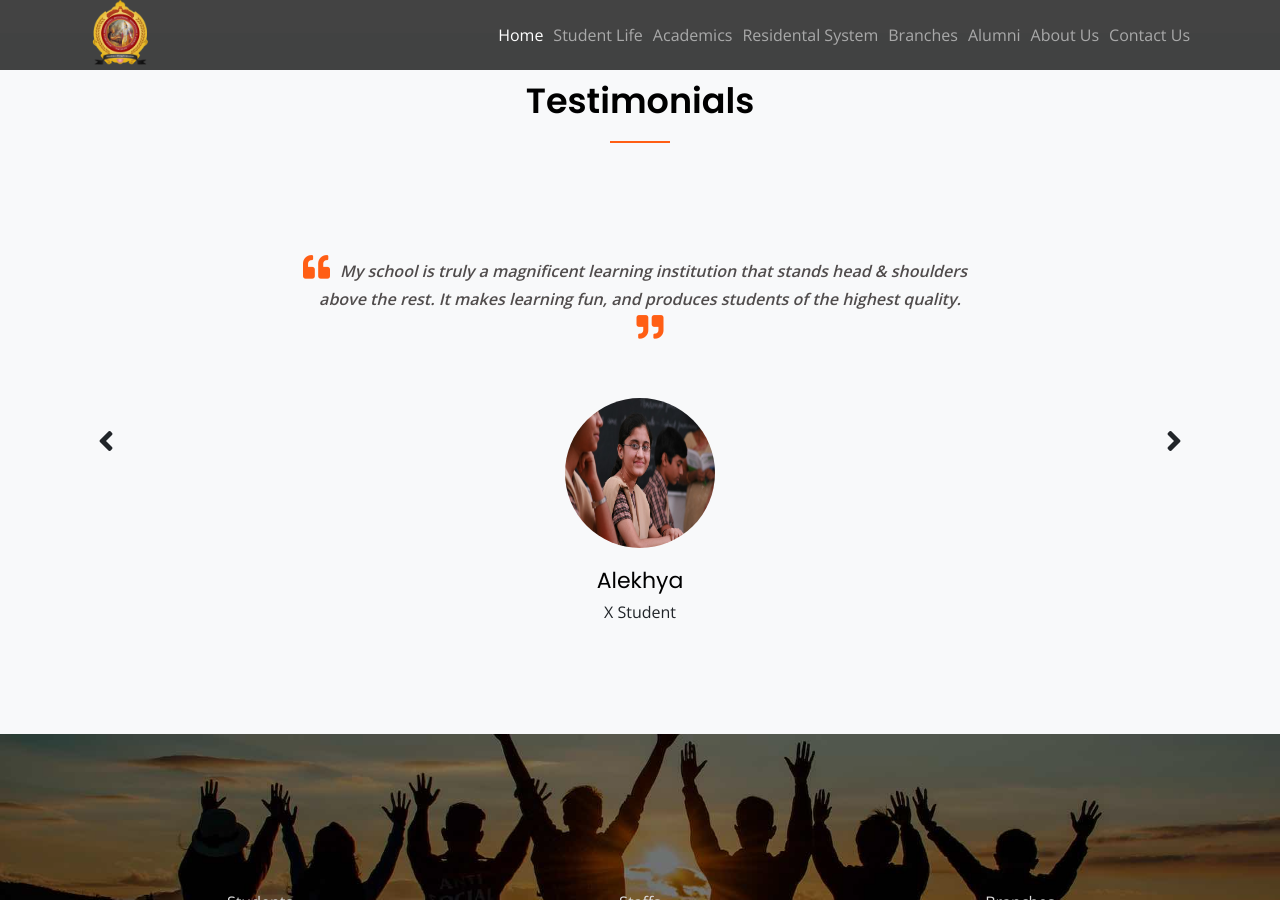
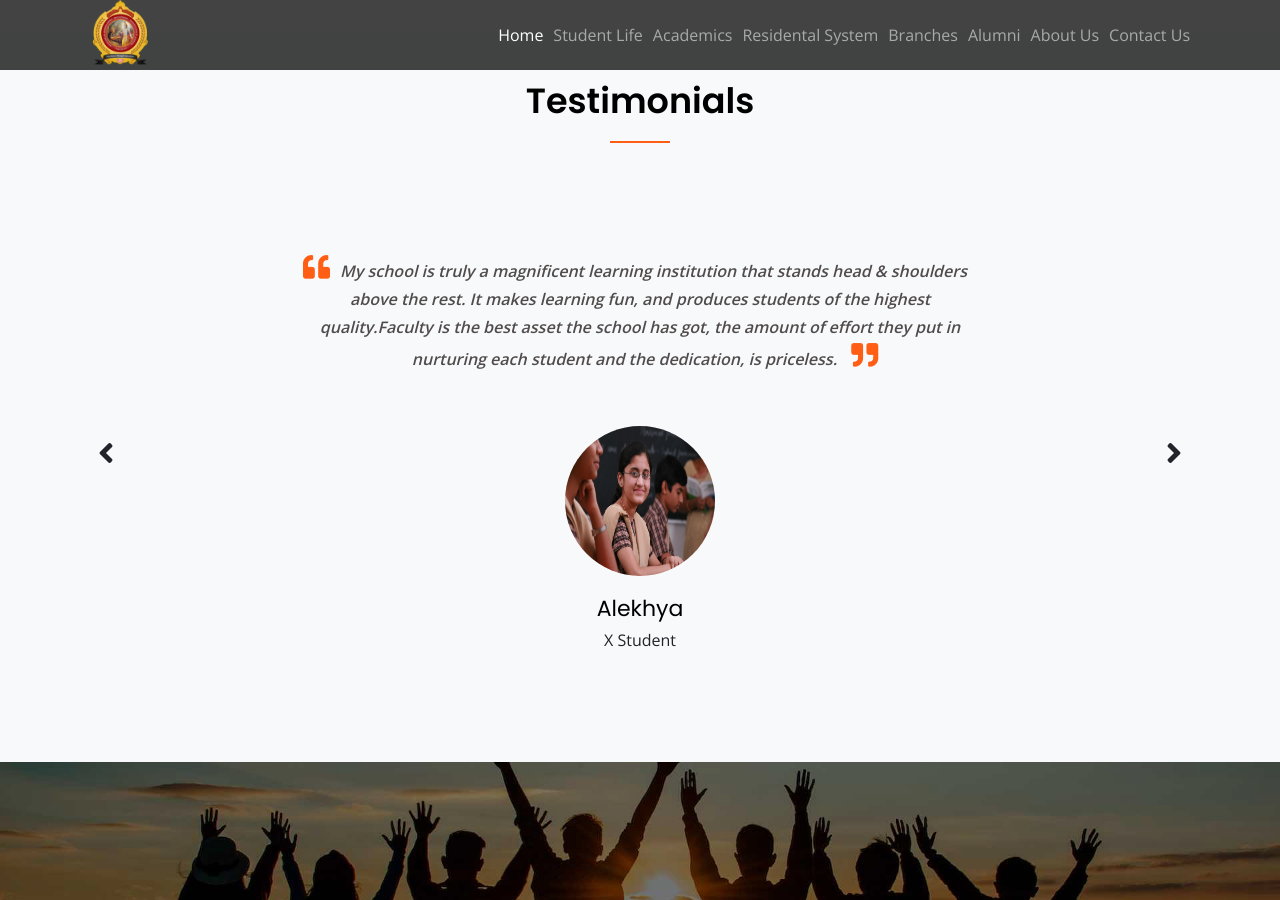
Before and after one commit to krei-school/krei-school.github.io, a Jekyll site: the page built from index.md, in a window 1280 px wide and 900 px high, scrolled down 1331 px. Built offline with Jekyll 4.4.1, drawn with Linux system fonts in a browser that asks for light colours; some of the changed lines change nothing that is shown.

Commit message:
Updated Index

```diff
--- a/index.md
+++ b/index.md
@@ -29,27 +29,35 @@
     testimonials:
     - text: "My school is truly a magnificent learning institution that stands head
         & shoulders \nabove the rest. It makes learning fun, and produces students
-        of the highest quality. \n"
+        of the highest quality.Faculty is the best asset the school has got, the amount
+        of effort they put in nurturing each student and the dedication, is priceless.
+        \n\n"
       person: Alekhya
       position: X Student
       image: testimony_person.jpg
     - text: "My school is truly a magnificent learning institution that stands head
         & shoulders \nabove the rest. It makes learning fun, and produces students
-        of the highest quality. "
+        of the highest quality.Faculty is the best asset the school has got, the amount
+        of effort they put in nurturing each student and the dedication, is priceless.
+        \n "
       person: Nikhita
-      position: sagittis
+      position: VIII Student
       image: testimony_person.jpg
     - text: "My school is truly a magnificent learning institution that stands head
         & shoulders \nabove the rest. It makes learning fun, and produces students
-        of the highest quality. "
+        of the highest quality.Faculty is the best asset the school has got, the amount
+        of effort they put in nurturing each student and the dedication, is priceless.
+        \n "
       person: Harsha
-      position: sagittis
+      position: X student
       image: testimony_person.jpg
-    - text: |-
-        Quisque fringilla nisl non lacus elementum, eget bibendum orci ornare.
-        Ut in ligula quis lorem sagittis rhoncus.
-      person: Bibendum Orci
-      position: sagittis
+    - text: "My school is truly a magnificent learning institution that stands head
+        & shoulders \nabove the rest. It makes learning fun, and produces students
+        of the highest quality.Faculty is the best asset the school has got, the amount
+        of effort they put in nurturing each student and the dedication, is priceless.
+        \n "
+      person: Sai Charan
+      position: IX student
       image: testimony_person.jpg
   i3:
     title: Updates
```
